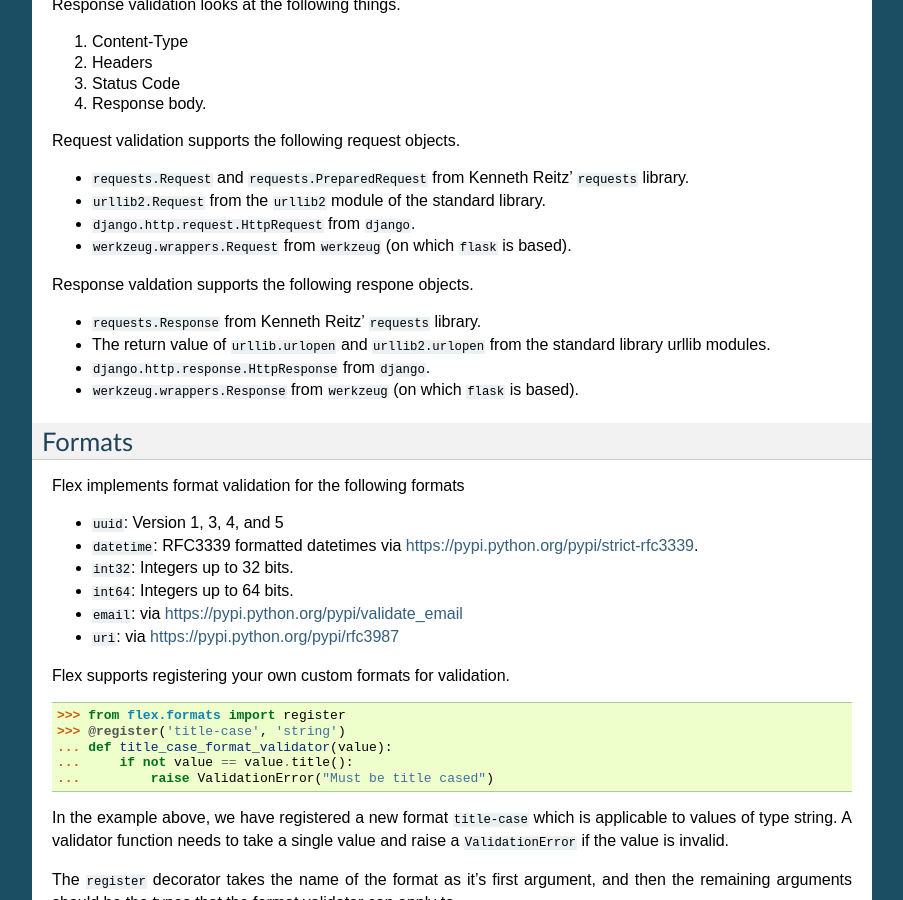
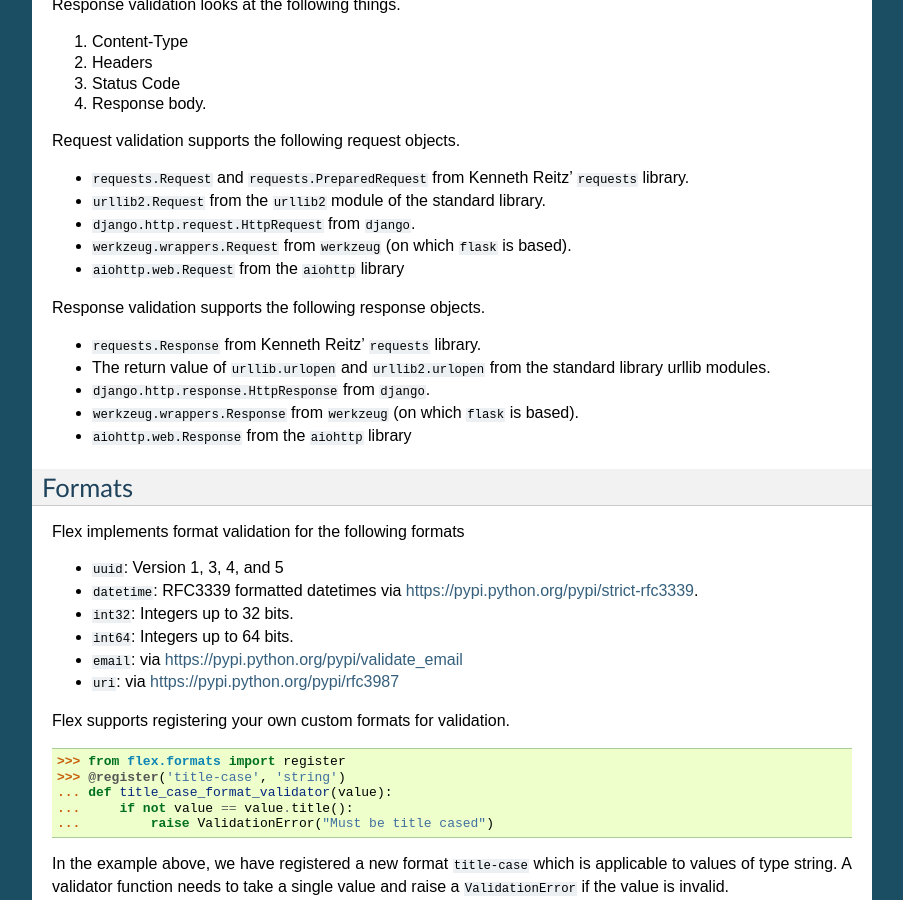
Before and after one commit to pipermerriam/flex, a Sphinx documentation site: the page built from docs/index.rst, in a window 1280 px wide and 900 px high, scrolled down 2060 px. Shown: the whole window, without its empty margins (198-1101 px from the left). Built offline with Sphinx 7.4.7, drawn with Linux system fonts in a browser that asks for light colours; pages that are not in the unit, such as notebooks, are missing from menus.

Commit message:
Update documentation to mention aiohttp normalization

```diff
--- a/docs/index.rst
+++ b/docs/index.rst
@@ -149,14 +149,16 @@ Request validation supports the following request objects.
 * ``urllib2.Request`` from the ``urllib2`` module of the standard library.
 * ``django.http.request.HttpRequest`` from ``django``.
 * ``werkzeug.wrappers.Request`` from ``werkzeug`` (on which ``flask`` is based).
+* ``aiohttp.web.Request`` from the ``aiohttp`` library
 
-Response valdation supports the following respone objects.
+Response validation supports the following response objects.
 
 * ``requests.Response`` from Kenneth Reitz' ``requests`` library.
 * The return value of ``urllib.urlopen`` and ``urllib2.urlopen`` from the
   standard library urllib modules.
 * ``django.http.response.HttpResponse`` from ``django``.
 * ``werkzeug.wrappers.Response`` from ``werkzeug`` (on which ``flask`` is based).
+* ``aiohttp.web.Response`` from the ``aiohttp`` library
 
 
 Formats
```
